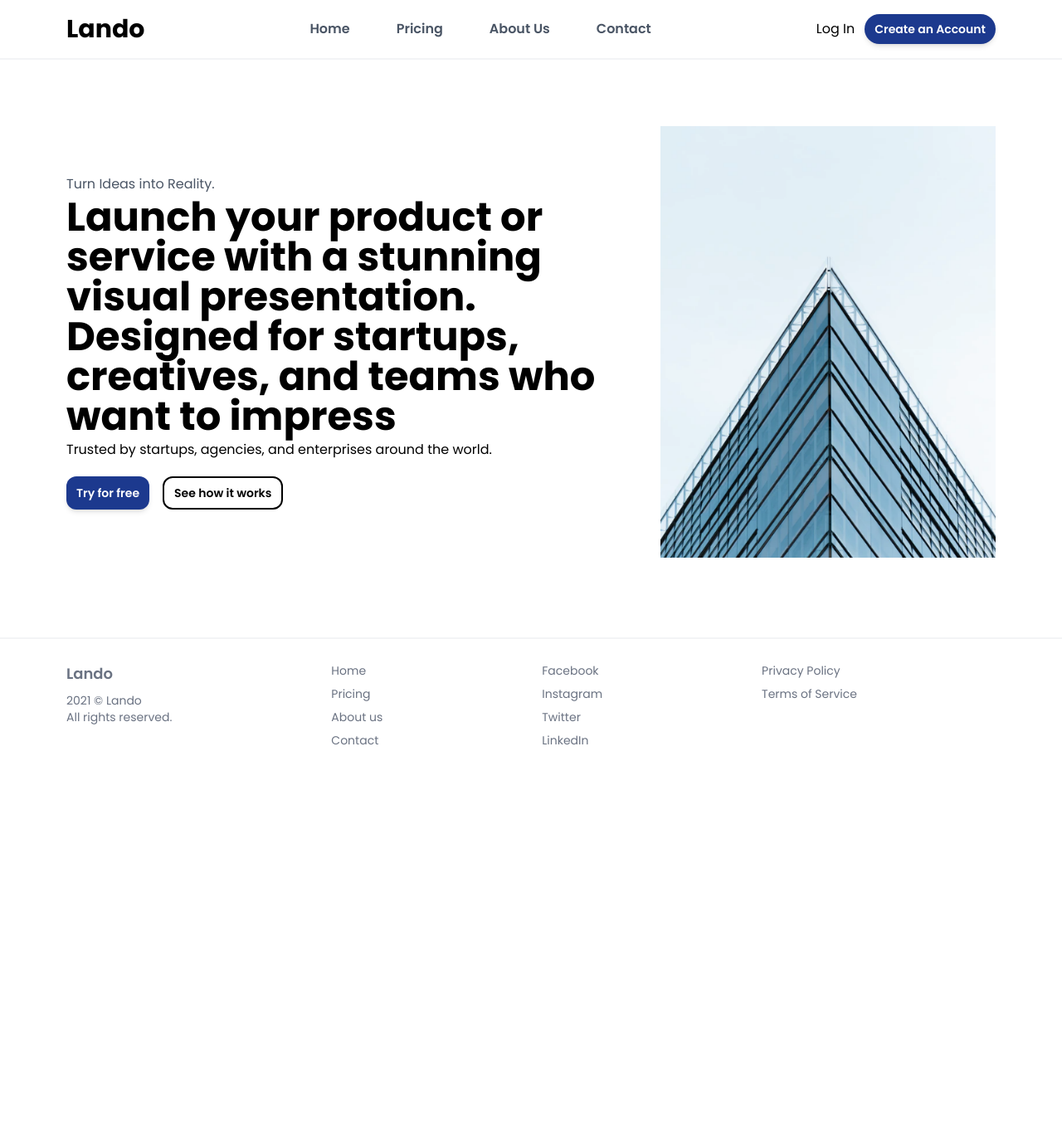
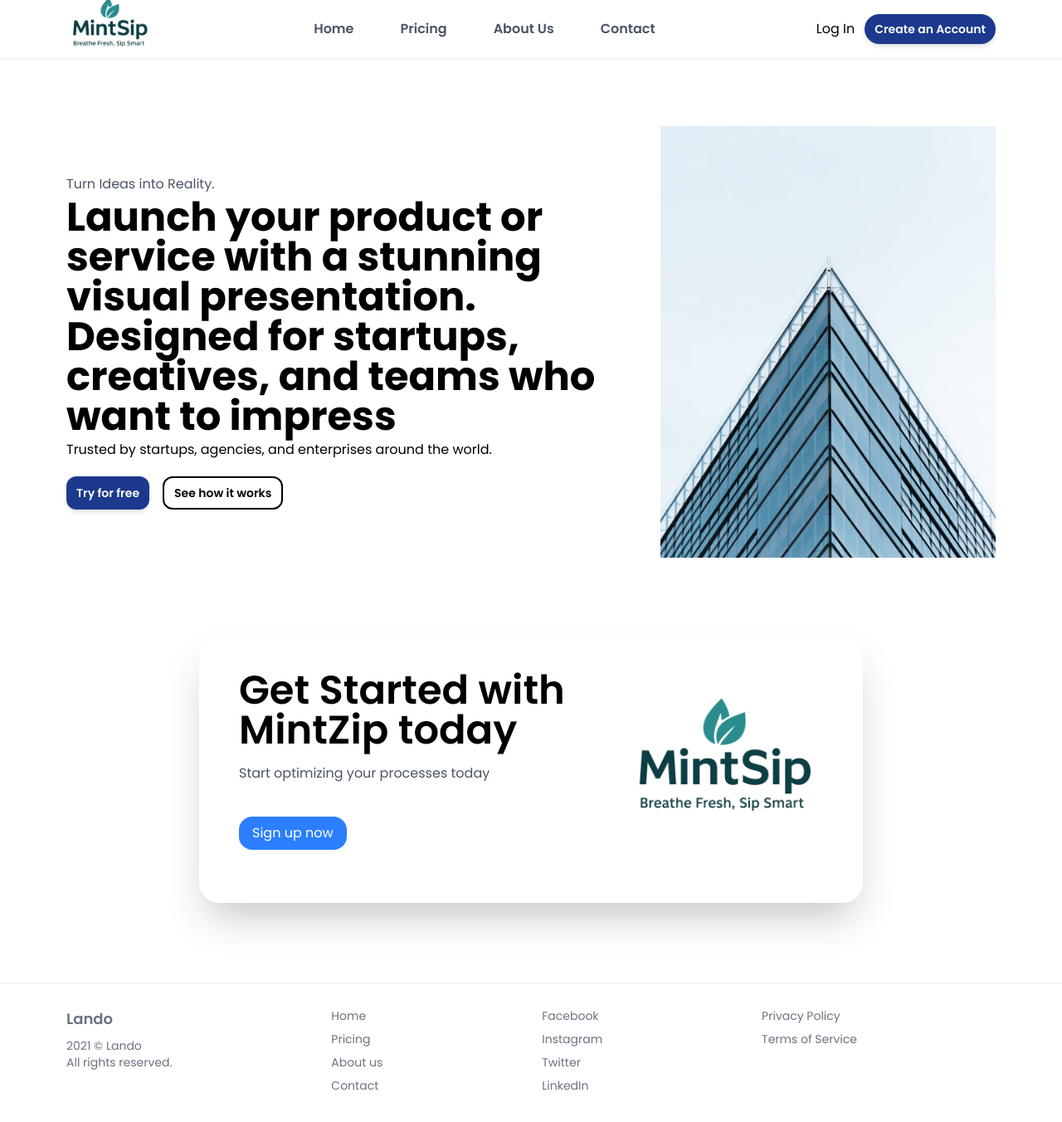
Before and after one commit to M-Juss/React-Tailwind-Website, a React (Vite) app: page / in a window 1280 px wide. Shown: the top 1352 px of the page at 83% size. Before the commit the page ends 942 px from the top, so only its background shows below. Built offline with nearby package versions, Linux system fonts and the light colour scheme.

Commit message:
Added the Get Started Placards in pages

```diff
--- /dev/null
+++ b/src/components/GetStarted.jsx
@@ -0,0 +1,18 @@
+import React from 'react'
+
+const GetStarted = () => {
+  return (
+    <div className='flex h-fit w-fit rounded-3xl shadow-2xl mt-24 mx-auto px-12 py-10 space-x-16'>
+        <div className='flex-col '>
+            <h1 className='font-semibold text-5xl w-100 pb-4'>Get Started with MintZip today</h1>
+            <h1 className='text-gray-600 pb-10'>Start optimizing your processes today</h1>
+            <button className='py-2 px-4 bg-blue-500 rounded-2xl text-white'> Sign up now</button>
+        </div>
+        <div className=''>
+            <img src="src\image\mainLogo.png" alt="MintZip-Logo" className='size-60' />
+        </div>
+    </div>
+  )
+}
+
+export default GetStarted
--- a/src/components/NavBar.jsx
+++ b/src/components/NavBar.jsx
@@ -4,7 +4,7 @@ import { Link } from 'react-router-dom';
 const NavBar = () => {
   return (
     <div className='border-b-2 border-b-gray-100 h-18 w-screen flex px-20 items-center space-x-3.5 justify-between'>
-          <h1 className='font-bold text-3xl'>Lando</h1>
+          <img src="src\image\mainLogo.png" alt="MintZip-Logo" className='h-26' />
           <nav>
             <ul className='flex space-x-14 justify-between text-gray-600 font-semibold'>
               <li className=' hover:text-blue-600'><Link to="/">Home</Link></li>
--- a/src/pages/About.jsx
+++ b/src/pages/About.jsx
@@ -10,7 +10,7 @@ const About = () => {
      <div className='pt-44 pb-32 px-20'>
         <h1 className='text-center text-5xl font-bold pb-3.5'>About Us</h1>
         <h2 className=' text-center text-md px-52'>At MintZip, we believe that freshness isn’t just a feeling—it’s a lifestyle. Born out of the desire to combine hydration with instant oral freshness, we created a product that’s convenient, natural, and confidence-boosting.</h2>
-        <img src="src\image\mainLogo.png" alt="MintZip-Logo" className='h-96 w-full px-96 mb-20'/>
+        <img src="src\image\mainLogo.png" alt="MintZip-Logo" className='h-96 mx-auto px-96 mb-20'/>
 
         <h1 className='text-center text-5xl font-bold pb-3.5'>Our Mission</h1>
         <h2 className=' text-center text-md px-52'>At MintZip, our mission is to empower people to feel confident, refreshed, and ready—anytime, anywhere. We aim to revolutionize the way freshness is experienced by combining hydration and breath care in one smart, natural solution. Through innovation, quality ingredients, and thoughtful design, we strive to make freshness accessible, convenient, and always on-the-go.</h2>
--- a/src/pages/Home.jsx
+++ b/src/pages/Home.jsx
@@ -1,6 +1,7 @@
 import React from 'react'
 import NavBar from '../components/NavBar'
 import Footer from '../components/Footer'
+import GetStarted from '../components/GetStarted'
 
 const Home = () => {
   return (
@@ -22,6 +23,8 @@ const Home = () => {
             <img src='src\image\london.png' className='h-130 w-500'></img>
         </div>
       </div>
+
+    <GetStarted />
     <Footer/>
     </div>
   )
--- a/src/pages/Pricing.jsx
+++ b/src/pages/Pricing.jsx
@@ -2,6 +2,7 @@ import React from 'react'
 import NavBar from '../components/NavBar'
 import { FaCircleCheck } from "react-icons/fa6";
 import Footer from '../components/Footer';
+import GetStarted from '../components/GetStarted';
 
 const Pricing = () => {
 
@@ -128,6 +129,7 @@ const business = [...pro, "Custom Branding Options", "Monthly Bulk Deliveries",
         </div>
       </div>
       </div>
+      <GetStarted />
       <Footer />
     </div>
 
```
